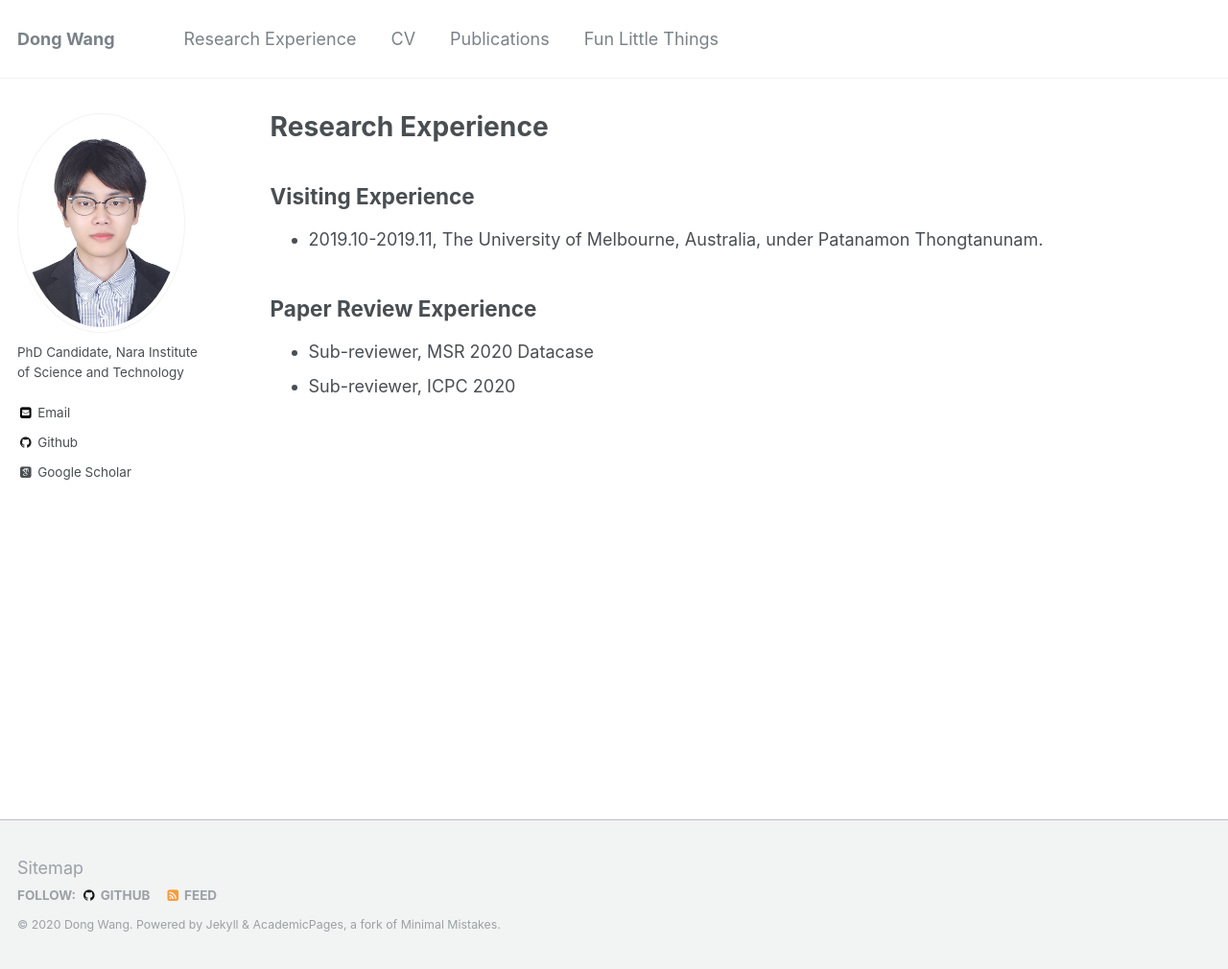
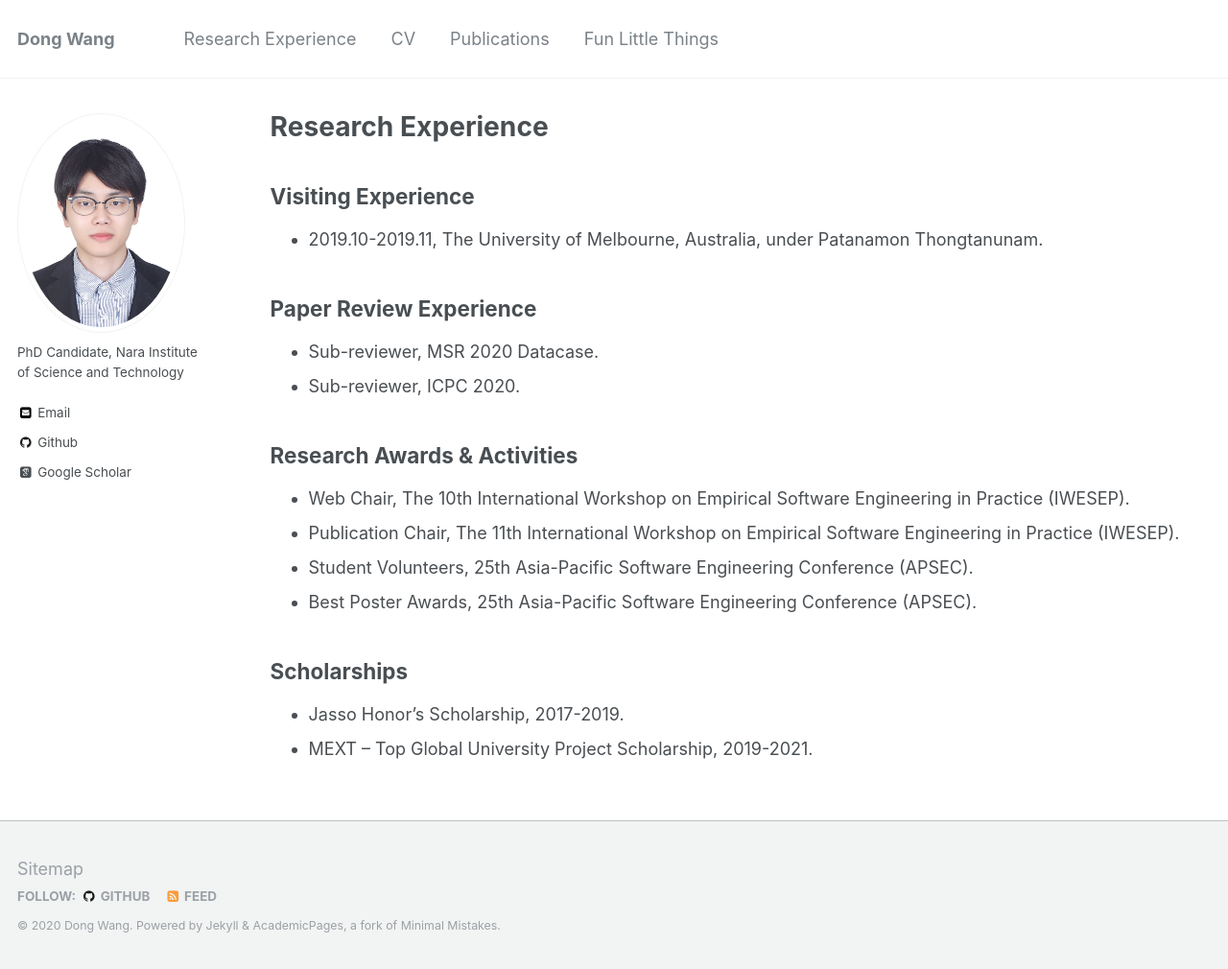
Before and after one commit to tao-xiao/dong-w.github.io, a Jekyll site: the page built from _pages/research.md, in a window 1280 px wide and 1010 px high. Shown: the whole window at 96% size. Built offline with Jekyll 4.4.1, drawn with Linux system fonts in a browser that asks for light colours; some web fonts are replaced.

Commit message:
Update research.md

```diff
--- a/_pages/research.md
+++ b/_pages/research.md
@@ -10,5 +10,17 @@ author_profile: true
 
 ## Paper Review Experience
 
-* Sub-reviewer, MSR 2020 Datacase
-* Sub-reviewer, ICPC 2020
+* Sub-reviewer, MSR 2020 Datacase.
+* Sub-reviewer, ICPC 2020.
+
+## Research Awards & Activities
+
+* Web Chair, The 10th International Workshop on Empirical Software Engineering in Practice (IWESEP).
+* Publication Chair, The 11th International Workshop on Empirical Software Engineering in Practice (IWESEP).
+* Student Volunteers, 25th Asia-Pacific Software Engineering Conference (APSEC).
+* Best Poster Awards, 25th Asia-Pacific Software Engineering Conference (APSEC).
+
+## Scholarships
+
+* Jasso Honor’s Scholarship, 2017-2019.
+* MEXT – Top Global University Project Scholarship, 2019-2021.
```
